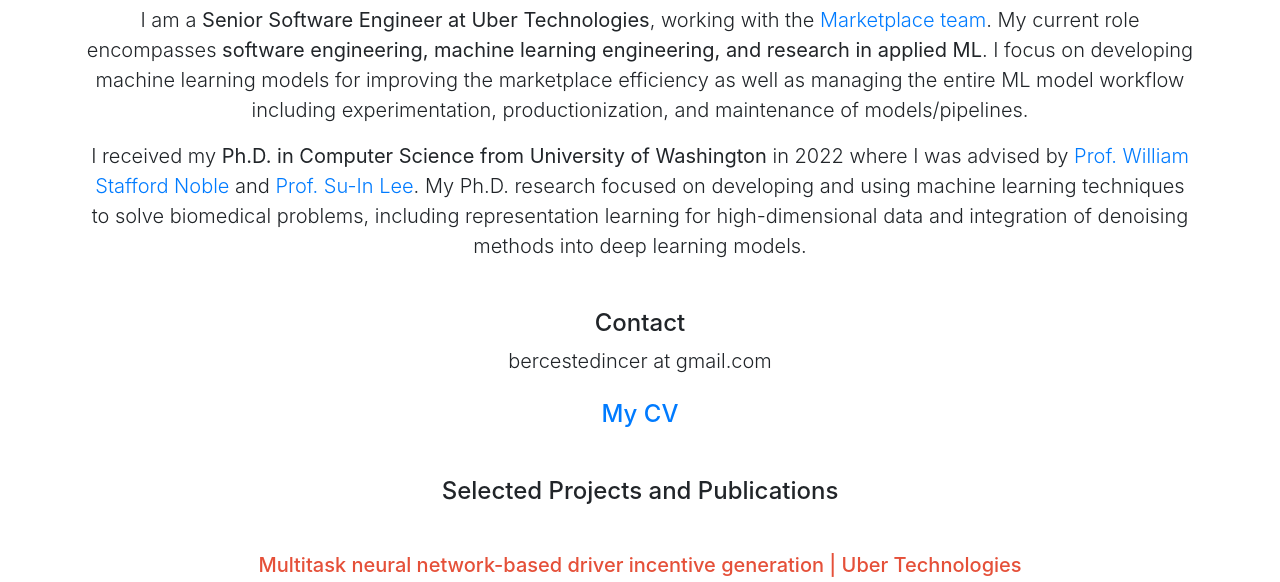
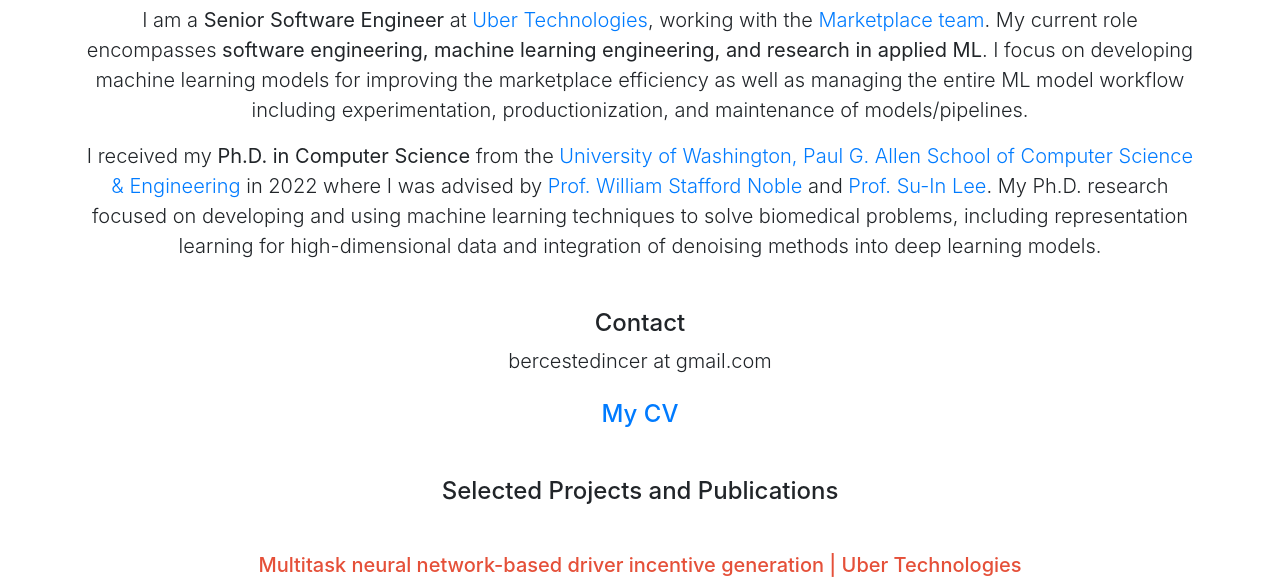
Before and after one commit to BercesteDincer/bercestedincer.github.io, a website: page index.html in a window 1280 px wide. Shown: the part 155-737 px from the top of the page. Drawn offline with Linux system fonts and the light colour scheme.

Commit message:
Add files via upload

```diff
--- a/index.html
+++ b/index.html
@@ -42,9 +42,9 @@
     <div class="row">
       <div class="col-lg-12 text-center">
         <h1 class="mt-5">Ayse Berceste Dincer</h1>
-        <p class="lead">I am a <b>Senior Software Engineer at Uber Technologies</b>, working with the <a href="https://www.uber.com/us/en/marketplace/"> Marketplace team</a>. My current role encompasses <b>software engineering, machine learning engineering, and research in applied ML</b>. I focus on developing machine learning models for improving the marketplace efficiency as well as managing the entire ML model workflow including experimentation, productionization, and maintenance of models/pipelines.</p>
+        <p class="lead">I am a <b>Senior Software Engineer</b> at <a href="https://www.uber.com/us/en/about/"> Uber Technologies</a>, working with the <a href="https://www.uber.com/us/en/marketplace/"> Marketplace team</a>. My current role encompasses <b>software engineering, machine learning engineering, and research in applied ML</b>. I focus on developing machine learning models for improving the marketplace efficiency as well as managing the entire ML model workflow including experimentation, productionization, and maintenance of models/pipelines.</p>
 
-        <p class="lead">I received my <b>Ph.D. in Computer Science from University of Washington</b> in 2022 where I was advised by <a href="https://noble.gs.washington.edu">Prof. William Stafford Noble</a> and <a href="https://aims.cs.washington.edu/home">Prof. Su-In Lee</a>. My Ph.D. research focused on developing and using machine learning techniques to solve biomedical problems, including representation learning for high-dimensional data and integration of denoising methods into deep learning models.</p>
+        <p class="lead">I received my <b>Ph.D. in Computer Science</b> from the <a href="https://www.cs.washington.edu/"> University of Washington, Paul G. Allen School of Computer Science & Engineering</a> in 2022 where I was advised by <a href="https://noble.gs.washington.edu">Prof. William Stafford Noble</a> and <a href="https://aims.cs.washington.edu/home">Prof. Su-In Lee</a>. My Ph.D. research focused on developing and using machine learning techniques to solve biomedical problems, including representation learning for high-dimensional data and integration of denoising methods into deep learning models.</p>
 
 
         <h4 class="mt-5">Contact</h4>
```
